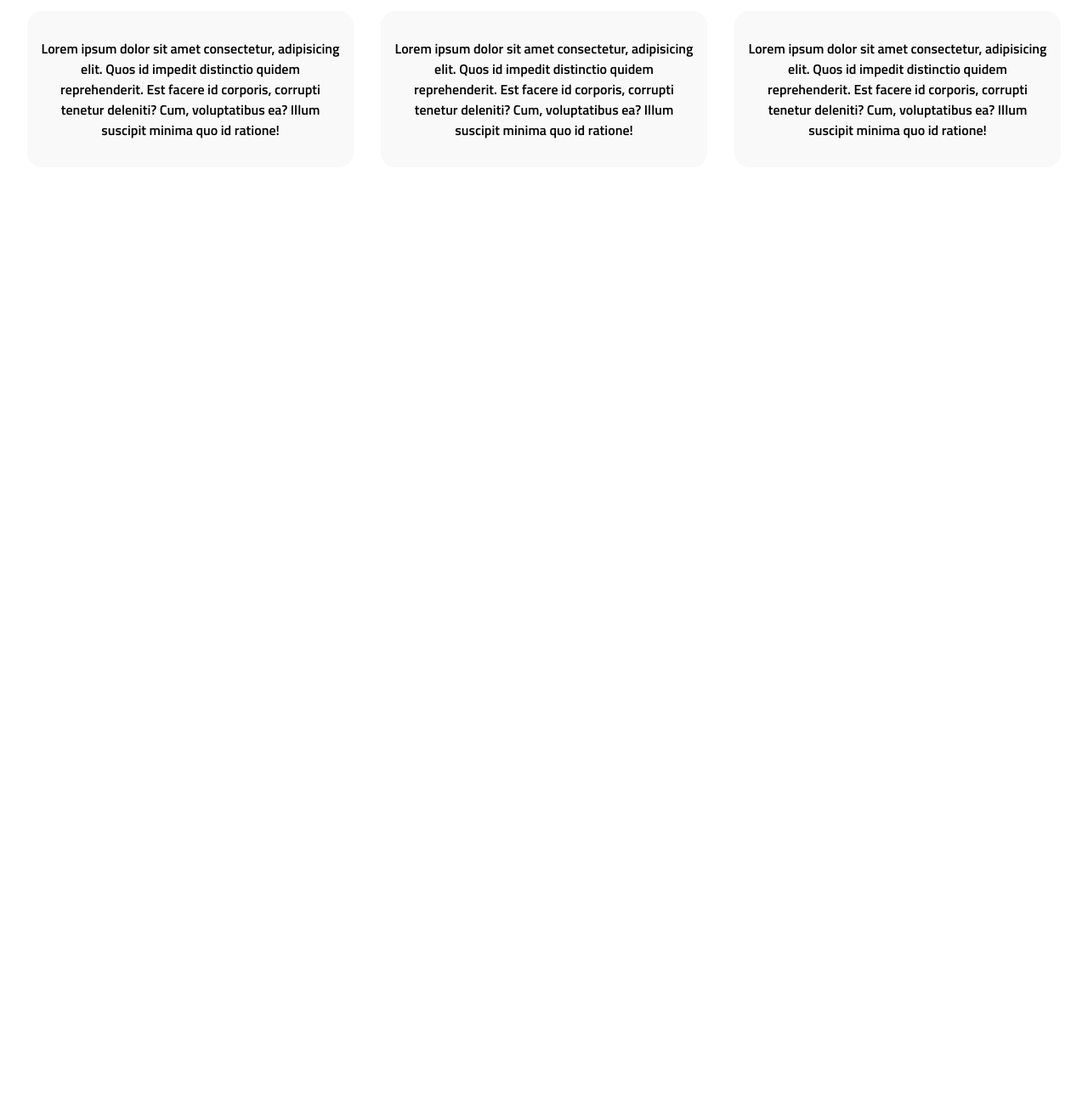
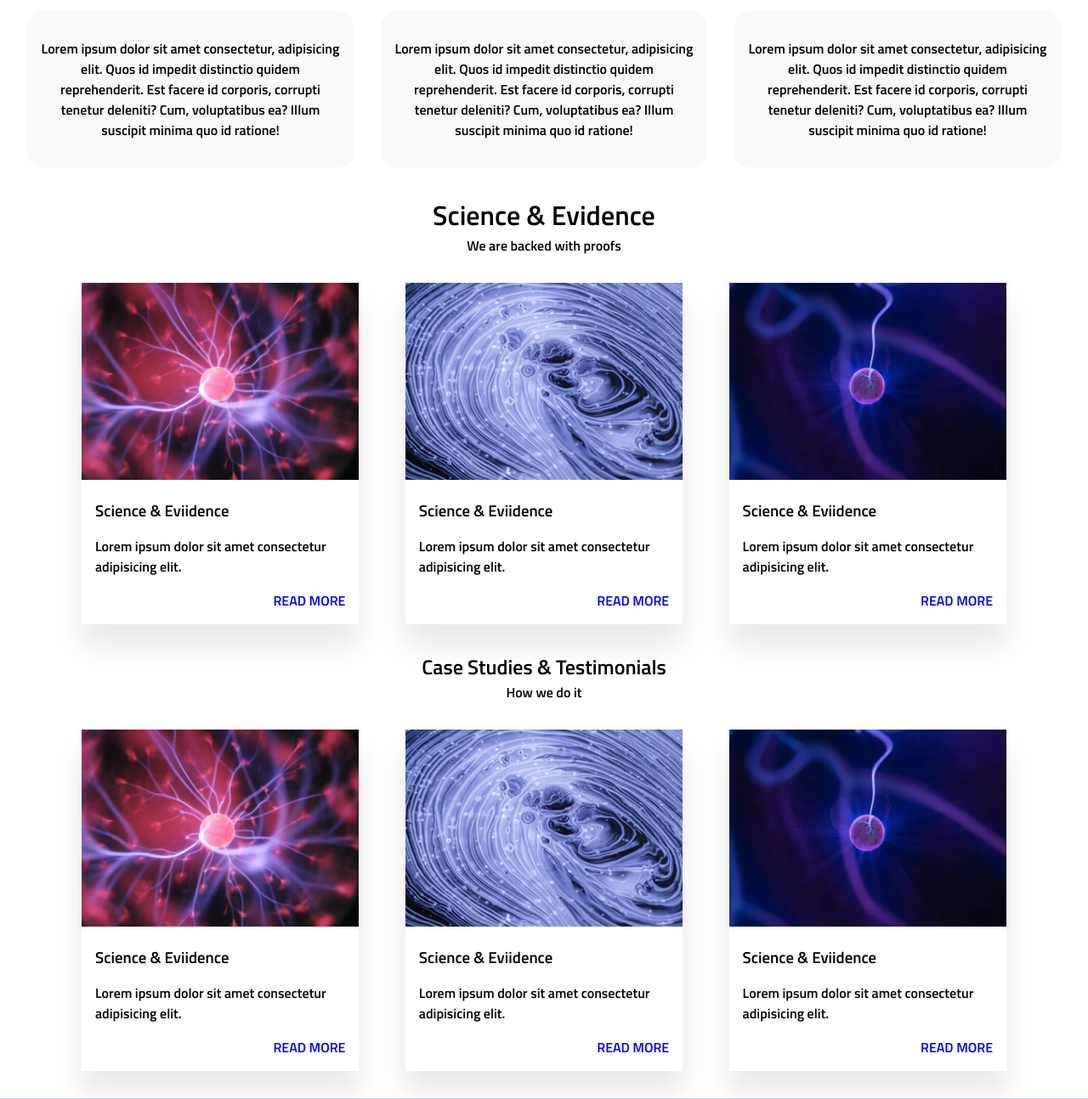
Before and after one commit to dragan023/therapy-light, a website: page index.html in a window 1280 px wide. Shown: the part 1475-2769 px from the top of the page at 85% size. Before the commit the page ends 1704 px from the top, so only its background shows below. Drawn offline with Linux system fonts and the light colour scheme.

Commit message:
getting vars from master

```diff
--- a/index.html
+++ b/index.html
@@ -82,6 +82,69 @@
             </div>
         </div>
     </div>
+
+    <div class="cl-l-science">
+        <h1 class="cl-c-science__title">Science & Evidence</h1>
+        <span class="cl-c-science__subtitle">We are backed with proofs</span>
+        <div class="cl-l-science__wrapper">
+            <div class="cl-c-science__wrapper-item cl-c-card-wrapper">
+                <img src="/dist/img/item-images/Bitmap.png" alt="" class="cl-c-science-item__img cl-c-card__img">
+                <div class="cl-l-science-item__text-box cl-l-card__text-box">
+                    <h3 class="cl-c-science-text-item__title">Science & Eviidence</h3>
+                    <p class="cl-c-science-text-item__paragraph">Lorem ipsum dolor sit amet consectetur adipisicing elit.</p>
+                    <a href="#" class="cl-c-science-text-item__link cl-c-card__link">Read more</a>
+                </div>
+            </div>
+            <div class="cl-c-science__wrapper-item cl-c-card-wrapper">
+                <img src="/dist/img/item-images/Bitmap-1.png" alt="" class="cl-c-science-item__img cl-c-card__img">
+                <div class="cl-l-science-item__text-box cl-l-card__text-box">
+                    <h3 class="cl-c-science-text-item__title">Science & Eviidence</h3>
+                    <p class="cl-c-science-text-item__paragraph">Lorem ipsum dolor sit amet consectetur adipisicing elit.</p>
+                    <a href="#" class="cl-c-science-text-item__link cl-c-card__link">Read more</a>
+                </div>
+            </div>
+            <div class="cl-c-science__wrapper-item cl-c-card-wrapper">
+                <img src="/dist/img/item-images/Bitmap-2.png" alt="" class="cl-c-science-item__img cl-c-card__img">
+                <div class="cl-l-science-item__text-box cl-l-card__text-box">
+                    <h3 class="cl-c-science-text-item__title">Science & Eviidence</h3>
+                    <p class="cl-c-science-text-item__paragraph">Lorem ipsum dolor sit amet consectetur adipisicing elit.</p>
+                    <a href="#" class="cl-c-science-text-item__link cl-c-card__link">Read more</a>
+                </div>
+            </div>
+        </div>
+    </div>
+
+    <section class="cl-l-testimonials">
+        <h1 class="cl-c-testimonials__title">Case Studies & Testimonials</h1>
+        <span class="cl-c-testimonials__subtitle">How we do it</span>
+        <div class="cl-l-testimonials__wrapper">
+            <div class="cl-c-testimonials__wrapper-item cl-c-card-wrapper">
+                <img src="/dist/img/item-images/Bitmap.png" alt="" class="cl-c-science-item__img cl-c-card__img">
+                <div class="cl-l-science-item__text-box cl-l-card__text-box">
+                    <h3 class="cl-c-science-text-item__title">Science & Eviidence</h3>
+                    <p class="cl-c-science-text-item__paragraph">Lorem ipsum dolor sit amet consectetur adipisicing elit.</p>
+                    <a href="#" class="cl-c-science-text-item__link cl-c-card__link">Read more</a>
+                </div>
+            </div>
+            <div class="cl-c-testimonials__wrapper-item cl-c-card-wrapper">
+                <img src="/dist/img/item-images/Bitmap-1.png" alt="" class="cl-c-science-item__img cl-c-card__img">
+                <div class="cl-l-science-item__text-box cl-l-card__text-box">
+                    <h3 class="cl-c-science-text-item__title">Science & Eviidence</h3>
+                    <p class="cl-c-science-text-item__paragraph">Lorem ipsum dolor sit amet consectetur adipisicing elit.</p>
+                    <a href="#" class="cl-c-science-text-item__link cl-c-card__link">Read more</a>
+                </div>
+            </div>
+            <div class="cl-c-testimonials__wrapper-item cl-c-card-wrapper">
+                <img src="/dist/img/item-images/Bitmap-2.png" alt="" class="cl-c-science-item__img cl-c-card__img">
+                <div class="cl-l-science-item__text-box cl-l-card__text-box">
+                    <h3 class="cl-c-science-text-item__title">Science & Eviidence</h3>
+                    <p class="cl-c-science-text-item__paragraph">Lorem ipsum dolor sit amet consectetur adipisicing elit.</p>
+                    <a href="#" class="cl-c-science-text-item__link cl-c-card__link">Read more</a>
+                </div>
+            </div>
+        </div>
+    </section>
+
     <script src="/dist/js/main.js" type="text/javascript"></script>
 </body>
 </html>
--- /dev/null
+++ b/scss/components/_card.scss
@@ -0,0 +1,27 @@
+.cl-c-card-wrapper {
+    box-shadow: 0px 25px 34px rgba(0, 0, 0, 0.1);
+
+    @include for-phone-only() {
+        margin: 2em 0;
+    }
+
+    @include for-tablet-portrait-up() {
+        width: 30%;
+    }
+}
+
+.cl-l-card__text-box {
+    padding: 1em;
+}
+
+.cl-c-card__img {
+    width: 100%;
+    height: auto;
+}
+
+.cl-c-card__link {
+    display: block;
+    text-align: right;
+    // color: $blue-sky;
+    text-transform: uppercase;
+}
--- /dev/null
+++ b/scss/components/_science-testimonials.scss
@@ -0,0 +1,51 @@
+.cl-l-science__wrapper {
+    display: flex;
+
+    @include for-phone-only() {
+        flex-direction: column;
+        padding: 2em;
+    }
+
+    @include for-tablet-portrait-up() {
+        padding: 2em 6em;
+        justify-content: space-between;
+    }
+}
+
+.cl-c-science__title {
+    text-align: center;
+}
+
+.cl-c-science__subtitle {
+    text-align: center;
+    display: block;
+}
+
+// TESTIMONIALS
+.cl-l-testimonials {
+    // background: $blue-sky;
+}
+
+.cl-l-testimonials__wrapper {
+    display: flex;
+    border-bottom: 1px solid #C5D5DE;
+
+    @include for-phone-only() {
+        flex-direction: column;
+        padding: 2em;
+    }
+
+    @include for-tablet-portrait-up() {
+        padding: 2em 6em;
+        justify-content: space-between;
+    }
+}
+
+.cl-c-testimonials__title {
+    text-align: center;
+}
+
+.cl-c-testimonials__subtitle {
+    text-align: center;
+    display: block;
+}
--- a/scss/style.scss
+++ b/scss/style.scss
@@ -2,8 +2,10 @@
 @import './abstract/mixins';
 @import './base/reset';
 @import './components/buttons';
+@import './components/card';
 @import './components/hero';
 @import './components/header';
 @import './components/mission';
 @import './components/values';
+@import './components/science-testimonials';
 @import './abstract/utility';
```
Also changed, not shown: dist/css/style.css, dist/img/item-images/Bitmap-1.png (added), dist/img/item-images/Bitmap-2.png (added), dist/img/item-images/Bitmap-3.png (added), dist/img/item-images/Bitmap-4.png (added), dist/img/item-images/Bitmap-5.png (added), dist/img/item-images/Bitmap.png (added), 2 other files.
